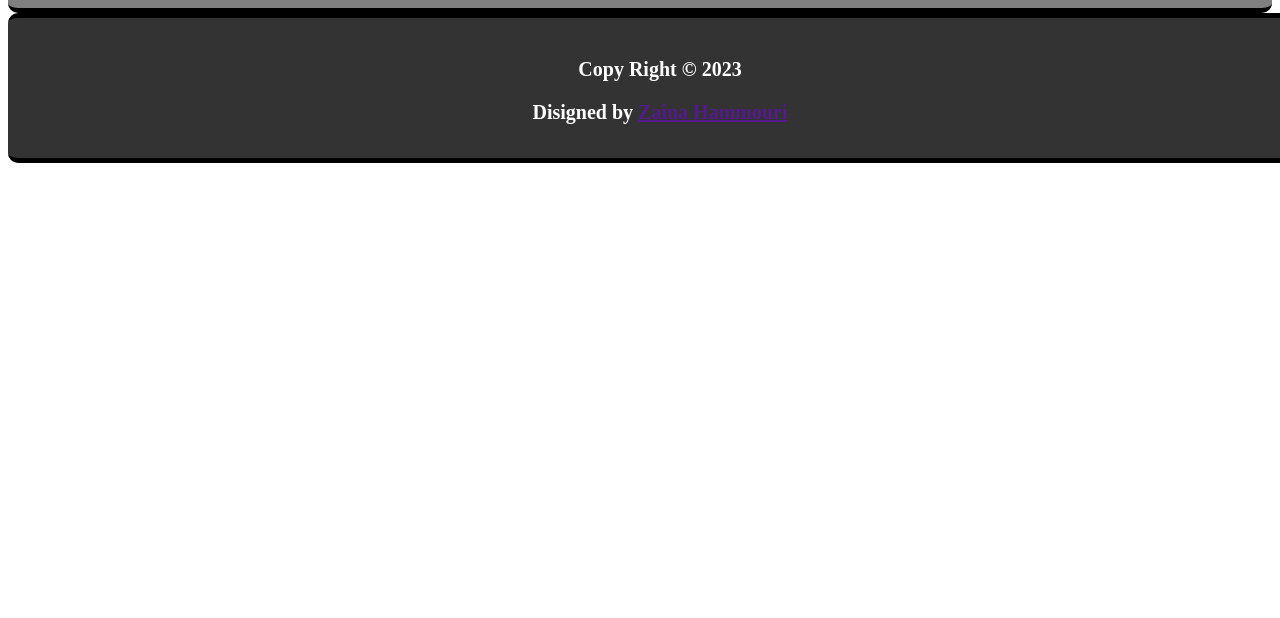
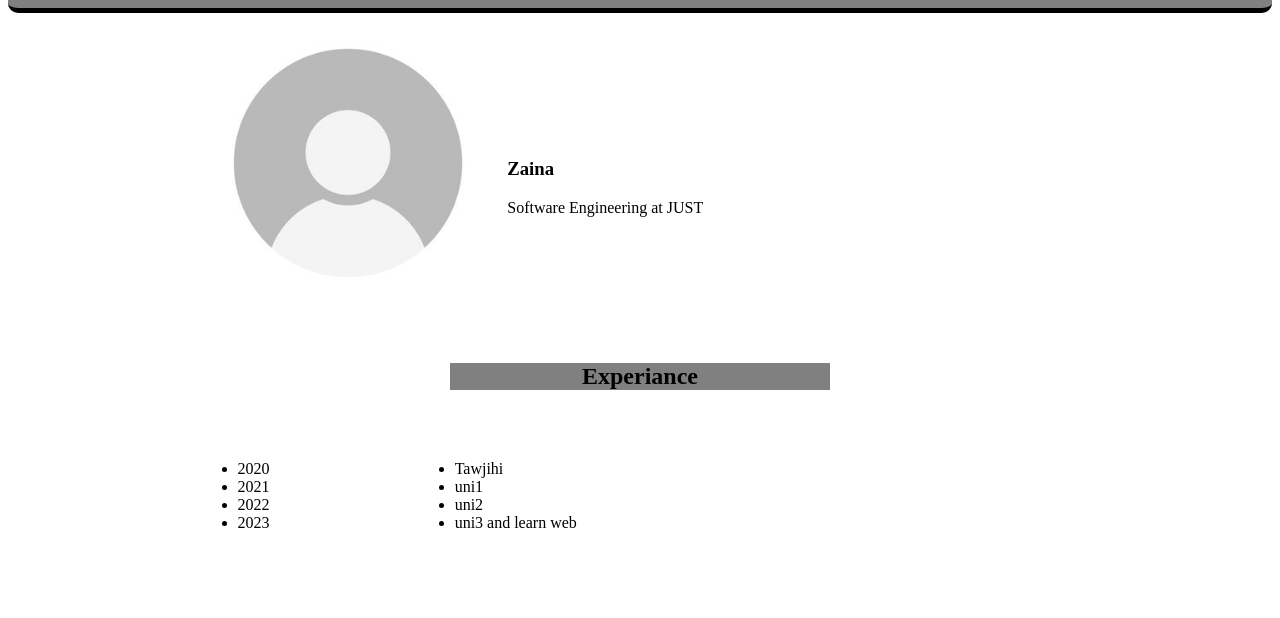
Before and after one commit to zainahammouri/FrontEndSite, a plain HTML site: page pages/about.html in a window 1280 px wide. Shown: the part 182-800 px from the top of the page. Drawn offline with Linux system fonts and the light colour scheme.

Commit message:
format about page

```diff
--- /dev/null
+++ b/css/about.css
@@ -0,0 +1,36 @@
+/* Styling profile in about page */
+.profile{
+    height: 200px;
+}
+.profile>img{
+    float: left;
+    margin-left: 15%;
+    width: 300px;
+    border-radius: 50%;
+}
+.profilediv{
+    float: right;
+    margin-right: 45%;
+    margin-top: 10%;
+}
+/* Styling list of experiances */
+.experians>h2{
+    text-align: center;
+    margin-top: 150px;
+    background-color: gray;
+    width: 30%;
+    margin-left: 35%;
+
+}
+.left{
+    float: left;
+    margin-left: 15%;
+    margin-top: 50px;
+
+}
+.right{
+    float: right;
+    margin-right: 55%;
+    margin-top: 50px;
+
+}
--- a/css/nav.css
+++ b/css/nav.css
@@ -44,7 +44,7 @@ footer{
     color: white;
     text-align: center;
     padding: 20px;
-    margin: 0;
+    margin-top:  400px;
     background-color: #333333;
     border-bottom: 5px solid black;
     border-top: 5px solid black;
--- a/pages/about.html
+++ b/pages/about.html
@@ -5,6 +5,7 @@
     <meta name="viewport" content="width=device-width, initial-scale=1.0">
     <title>About</title>
     <link rel="stylesheet" type="text/css" href="../css/nav.css">
+    <link rel="stylesheet" type="text/css" href="../css/about.css">
 </head>
 <body>
      <!-- The page Headar -->
@@ -18,6 +19,31 @@
              <li><a href="about.html">About</a></li>
          </ul>
      </div>
+     <!-- add a profile in about page -->
+     <div class="profile">
+        <img src="../media/profile image.jpg" alt="Profile image">
+        <div class="profilediv">
+            <h3>Zaina</h3>
+            <p>Software Engineering at JUST</p>
+        </div>
+     </div>
+    <!--add list of Experiance  -->
+    <div class="experians">
+        <h2>Experiance</h2>
+        <ul class="left">
+            <li>2020</li>
+            <li>2021</li>
+            <li>2022</li>
+            <li>2023</li>
+        </ul>
+        <ul class="right">
+            <li>Tawjihi</li>
+            <li>uni1</li>
+            <li>uni2</li>
+            <li>uni3 and learn web</li>
+        </ul>
+
+    </div>
      <footer>
          <p>Copy Right &copy; 2023</p>
          <p>Disigned by <a href="">Zaina Hammouri</a></p>
```
Also changed, not shown: media/profile image.jpg (added).
